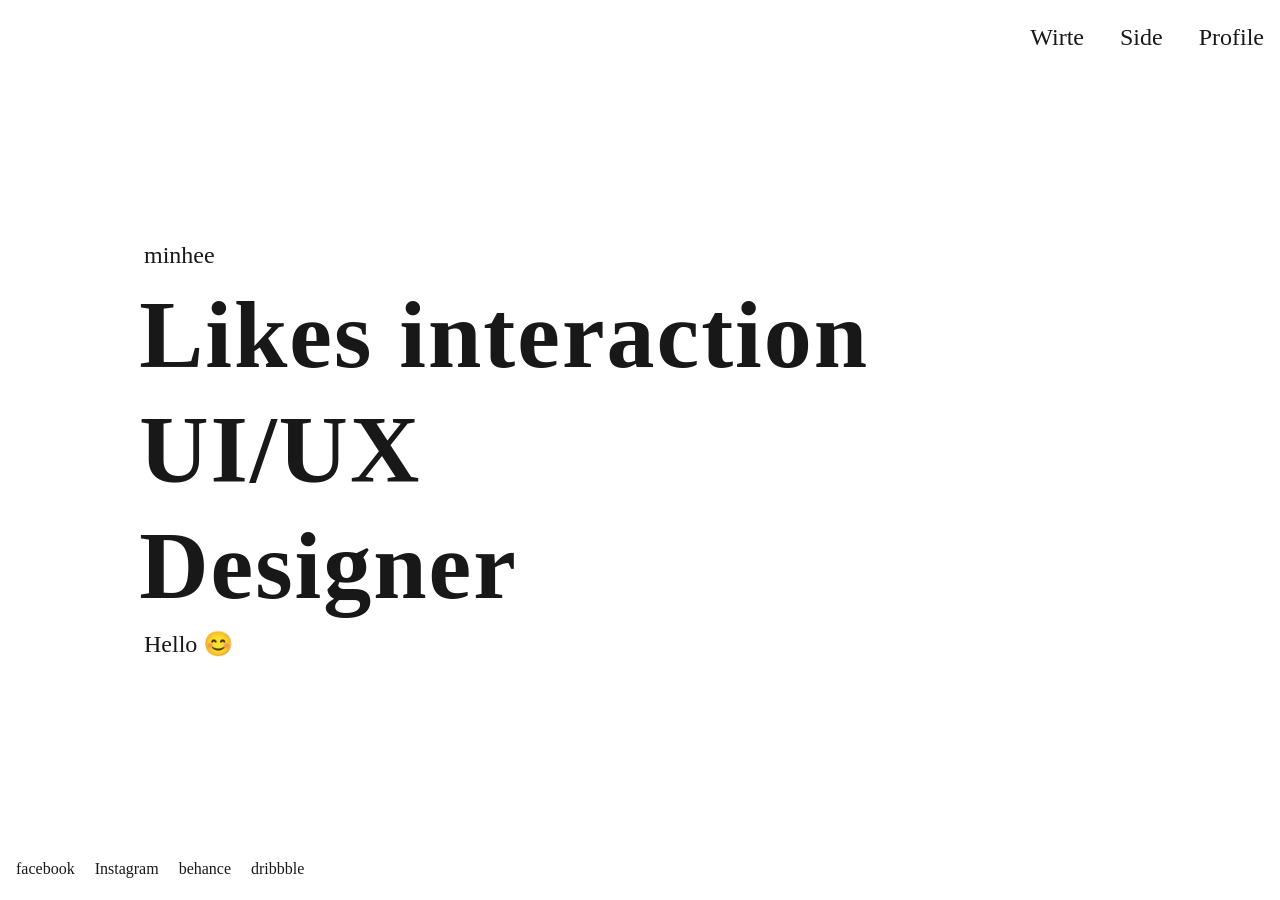
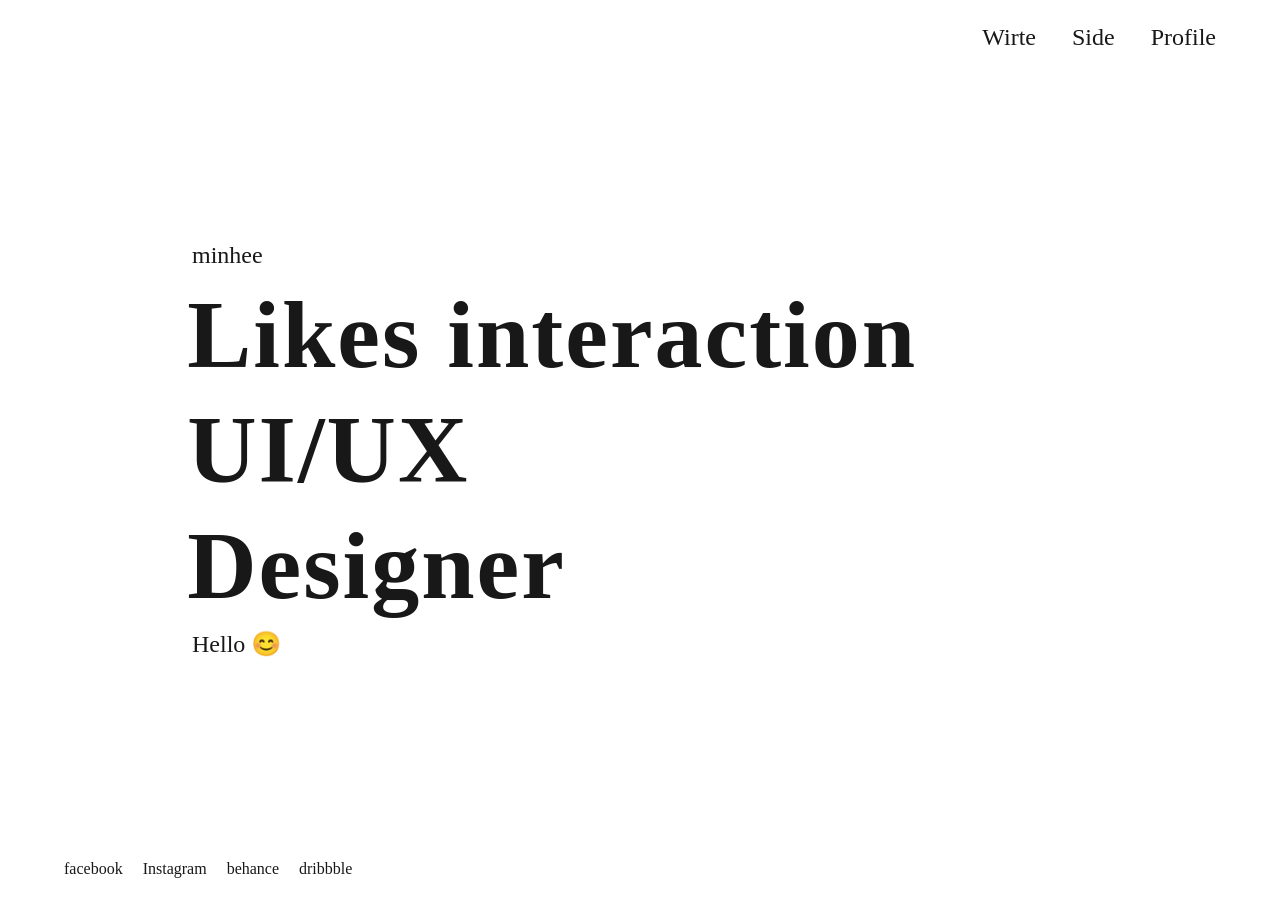
Before and after one commit to minheeyoon/minheeyoon.github.io, a Jekyll site: the page built from index.md, in a window 1280 px wide. Built offline with Jekyll 4.4.1, drawn with Linux system fonts in a browser that asks for light colours; some web fonts are replaced.

Commit message:
margin : left&right cha

```diff
--- a/_sass/_utilities.scss
+++ b/_sass/_utilities.scss
@@ -301,10 +301,16 @@
   padding-bottom: $spacer-1;
 }
 
+// .px-2 {
+//   padding-left: $spacer-2;
+//   padding-right: $spacer-2;
+// }
+
 .px-2 {
-  padding-left: $spacer-2;
-  padding-right: $spacer-2;
+  padding-left: $spacer-4;
+  padding-right: $spacer-4;
 }
+
 .py-2 {
   padding-top: $spacer-2;
   padding-bottom: $spacer-2;
```
